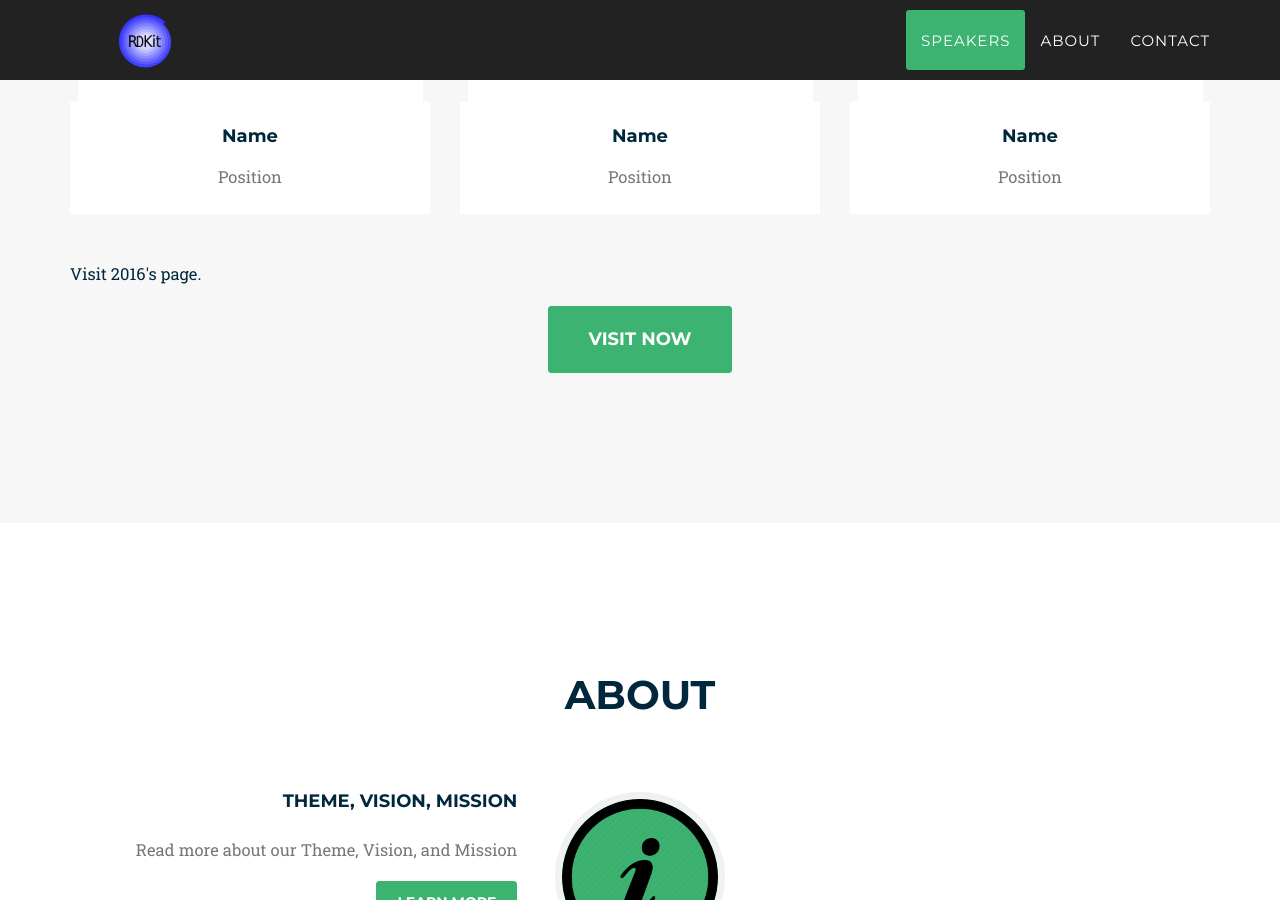
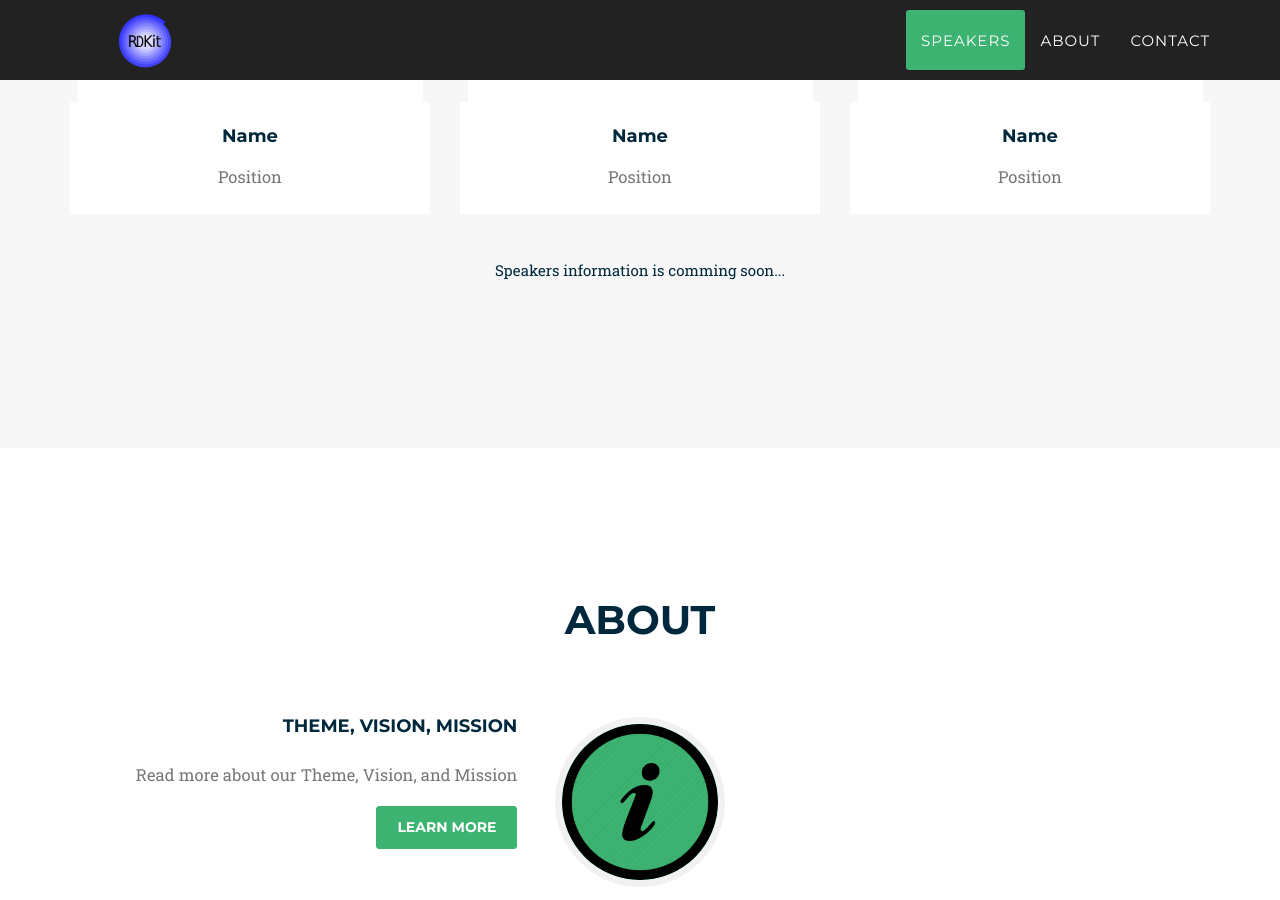
Before and after one commit to yamasakih/yamasakih.github.io, a Jekyll site: the page built from index.html, in a window 1280 px wide and 900 px high, scrolled down 1834 px. Built offline with Jekyll 4.4.1, drawn with Linux system fonts in a browser that asks for light colours; some web fonts are replaced.

Commit message:
Update speakers.html

```diff
--- a/_includes/2017_data/speakers.html
+++ b/_includes/2017_data/speakers.html
@@ -16,7 +16,8 @@
                             <i class="fa fa-plus fa-3x"></i>
                         </div>
                     </div>
-                        <img src="../css/2017_style/img/speaker/{{ post.thumbnail }}" class="img-responsive img-centered" alt="">
+                    <img src="../css/2017_style/img/speaker/{{ post.thumbnail }}" class="img-responsive img-centered"
+                        alt="">
                 </a>
                 <div class="speakers-caption">
                     <h4>{{ post.title }}</h4>
@@ -25,7 +26,10 @@
             </div>
             {% endfor %}
         </div>
-            <p>Visit 2016's page.</p>
-            <center><a href="/2016" class="page-scroll btn btn-xl">Visit Now</a></center>
+        <div class="row container">
+            <p>
+                <center>Speakers information is comming soon...</center>
+            </p>
+        </div>
     </div>
 </section>
```
Lines whose indentation alone changed are shown as unchanged.
